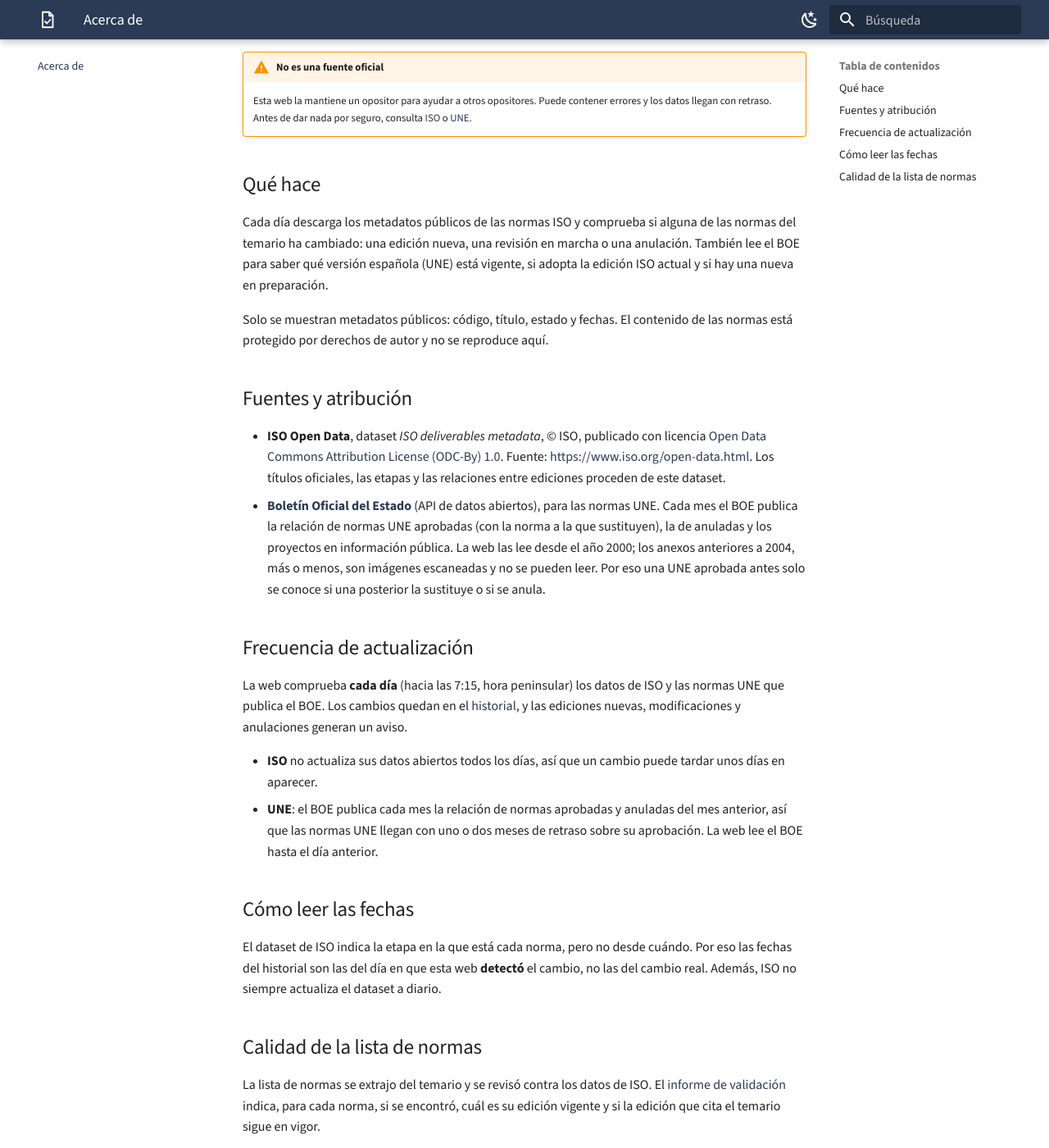
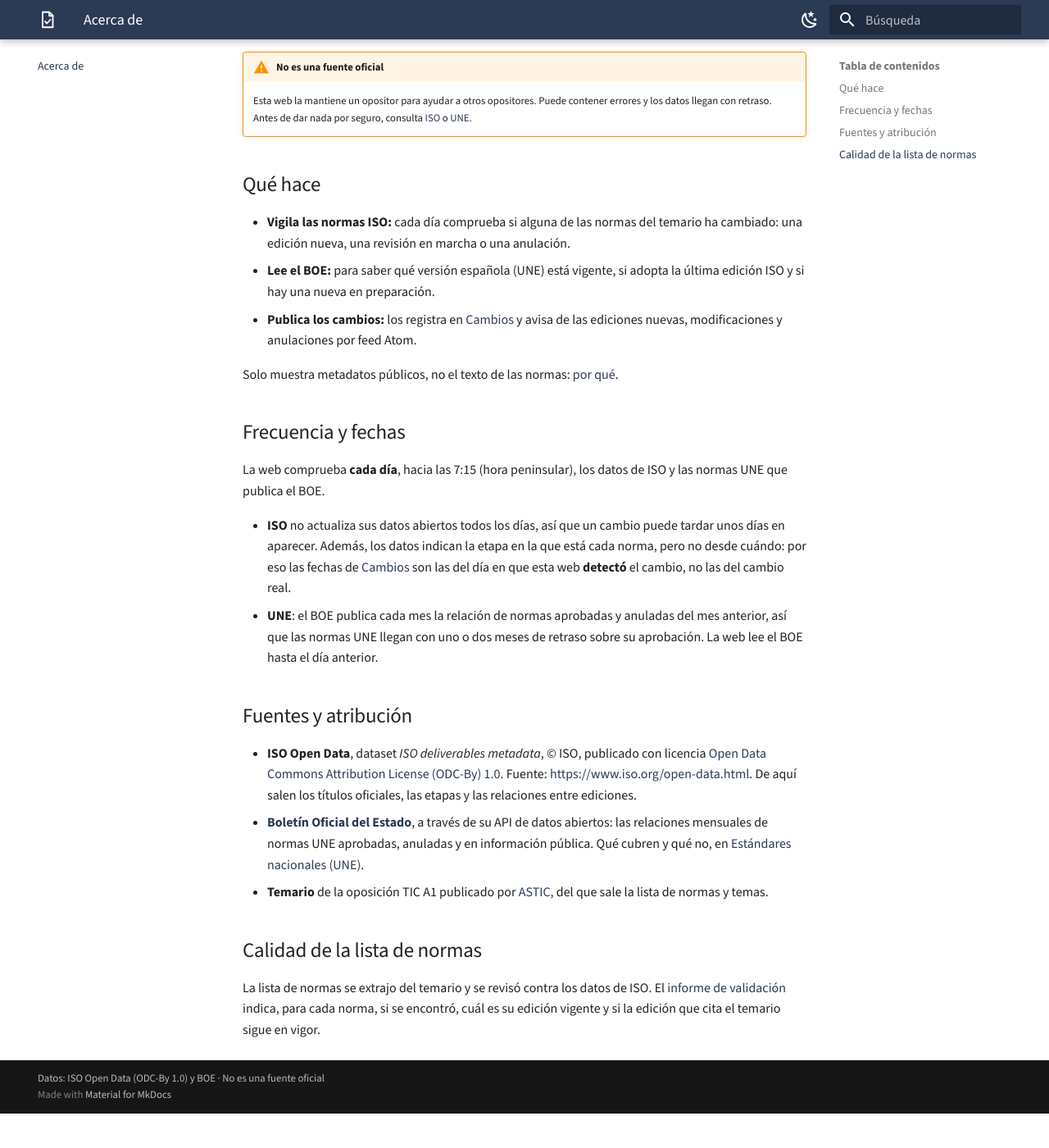
Before and after one commit to reddrex/ISO_Alert, an MkDocs documentation site: the page built from docs/acerca.md, in a window 1280 px wide and 1400 px high, scrolled down 211 px. Shown: the whole window at 82% size. Built offline with MkDocs 1.6.1 and Material for MkDocs 9.7.7, drawn with Linux system fonts in a browser that asks for light colours; comment, search, counter and statistics services are not loaded; after the commit the page ends 1569 px from its top, so only the background shows below that; some of the changed text lies outside the part shown.

Commit message:
Acerca de: cuatro secciones sin repeticiones; el BOE, en la barra y el pie
- Qué hace, Frecuencia y fechas (con «Cómo leer las fechas»), Fuentes y
  atribución (ISO, BOE y temario de ASTIC) y Calidad de la lista.
- Los derechos de autor, con enlace a la Guía; la cobertura del BOE, con
  enlace a la pestaña UNE.
- La barra superior y el pie citan ISO Open Data y el BOE.

Co-Authored-By: Claude Opus 5.5 <noreply@anthropic.com>

```diff
--- a/docs/acerca.md
+++ b/docs/acerca.md
@@ -5,25 +5,24 @@
 
 ## Qué hace
 
-Cada día descarga los metadatos públicos de las normas ISO y comprueba si alguna de las normas del temario ha cambiado: una edición nueva, una revisión en marcha o una anulación. También lee el BOE para saber qué versión española (UNE) está vigente, si adopta la edición ISO actual y si hay una nueva en preparación.
+- **Vigila las normas ISO:** cada día comprueba si alguna de las normas del temario ha cambiado: una edición nueva, una revisión en marcha o una anulación.
+- **Lee el BOE:** para saber qué versión española (UNE) está vigente, si adopta la última edición ISO y si hay una nueva en preparación.
+- **Publica los cambios:** los registra en [Cambios](historial.md) y avisa de las ediciones nuevas, modificaciones y anulaciones por feed Atom.
 
-Solo se muestran metadatos públicos: código, título, estado y fechas. El contenido de las normas está protegido por derechos de autor y no se reproduce aquí.
+Solo muestra metadatos públicos, no el texto de las normas: [por qué](guia.md#por-que-no-se-puede-leer-la-norma-aqui).
+
+## Frecuencia y fechas
+
+La web comprueba **cada día**, hacia las 7:15 (hora peninsular), los datos de ISO y las normas UNE que publica el BOE.
+
+- **ISO** no actualiza sus datos abiertos todos los días, así que un cambio puede tardar unos días en aparecer. Además, los datos indican la etapa en la que está cada norma, pero no desde cuándo: por eso las fechas de [Cambios](historial.md) son las del día en que esta web **detectó** el cambio, no las del cambio real.
+- **UNE**: el BOE publica cada mes la relación de normas aprobadas y anuladas del mes anterior, así que las normas UNE llegan con uno o dos meses de retraso sobre su aprobación. La web lee el BOE hasta el día anterior.
 
 ## Fuentes y atribución
 
-- **ISO Open Data**, dataset *ISO deliverables metadata*, © ISO, publicado con licencia [Open Data Commons Attribution License (ODC-By) 1.0](https://opendatacommons.org/licenses/by/1-0/). Fuente: <https://www.iso.org/open-data.html>. Los títulos oficiales, las etapas y las relaciones entre ediciones proceden de este dataset.
-- **[Boletín Oficial del Estado](https://www.boe.es/datosabiertos/)** (API de datos abiertos), para las normas UNE. Cada mes el BOE publica la relación de normas UNE aprobadas (con la norma a la que sustituyen), la de anuladas y los proyectos en información pública. La web las lee desde el año 2000; los anexos anteriores a 2004, más o menos, son imágenes escaneadas y no se pueden leer. Por eso una UNE aprobada antes solo se conoce si una posterior la sustituye o si se anula.
-
-## Frecuencia de actualización
-
-La web comprueba **cada día** (hacia las 7:15, hora peninsular) los datos de ISO y las normas UNE que publica el BOE. Los cambios quedan en el [historial](historial.md), y las ediciones nuevas, modificaciones y anulaciones generan un aviso.
-
-- **ISO** no actualiza sus datos abiertos todos los días, así que un cambio puede tardar unos días en aparecer.
-- **UNE**: el BOE publica cada mes la relación de normas aprobadas y anuladas del mes anterior, así que las normas UNE llegan con uno o dos meses de retraso sobre su aprobación. La web lee el BOE hasta el día anterior.
-
-## Cómo leer las fechas
-
-El dataset de ISO indica la etapa en la que está cada norma, pero no desde cuándo. Por eso las fechas del historial son las del día en que esta web **detectó** el cambio, no las del cambio real. Además, ISO no siempre actualiza el dataset a diario.
+- **ISO Open Data**, dataset *ISO deliverables metadata*, © ISO, publicado con licencia [Open Data Commons Attribution License (ODC-By) 1.0](https://opendatacommons.org/licenses/by/1-0/). Fuente: <https://www.iso.org/open-data.html>. De aquí salen los títulos oficiales, las etapas y las relaciones entre ediciones.
+- **[Boletín Oficial del Estado](https://www.boe.es/datosabiertos/)**, a través de su API de datos abiertos: las relaciones mensuales de normas UNE aprobadas, anuladas y en información pública. Qué cubren y qué no, en [Estándares nacionales (UNE)](une.md#normas-sin-une-vigente-conocida).
+- **Temario** de la oposición TIC A1 publicado por [ASTIC](https://www.astic.es/), del que sale la lista de normas y temas.
 
 ## Calidad de la lista de normas
 
--- a/mkdocs.yml
+++ b/mkdocs.yml
@@ -1,7 +1,7 @@
 site_name: Observatorio de estándares TIC
 site_description: Estado y cambios de las normas ISO y UNE citadas en el temario de la oposición TIC A1. No es una fuente oficial.
 site_url: https://reddrex.github.io/ISO_Alert/
-copyright: Datos ISO Open Data (ODC-By 1.0) · No es una fuente oficial
+copyright: "Datos: ISO Open Data (ODC-By 1.0) y BOE · No es una fuente oficial"
 
 theme:
   name: material
--- a/overrides/main.html
+++ b/overrides/main.html
@@ -6,5 +6,5 @@
 {% endblock %}
 
 {% block announce %}
-Web no oficial. Los datos proceden de ISO Open Data y pueden llevar días de retraso: ante cualquier duda, consulta el organismo correspondiente.
+Web no oficial. Los datos proceden de ISO Open Data y del BOE y pueden llevar días de retraso: ante cualquier duda, consulta el organismo correspondiente.
 {% endblock %}
```
Also changed, not shown: 1 other file.
